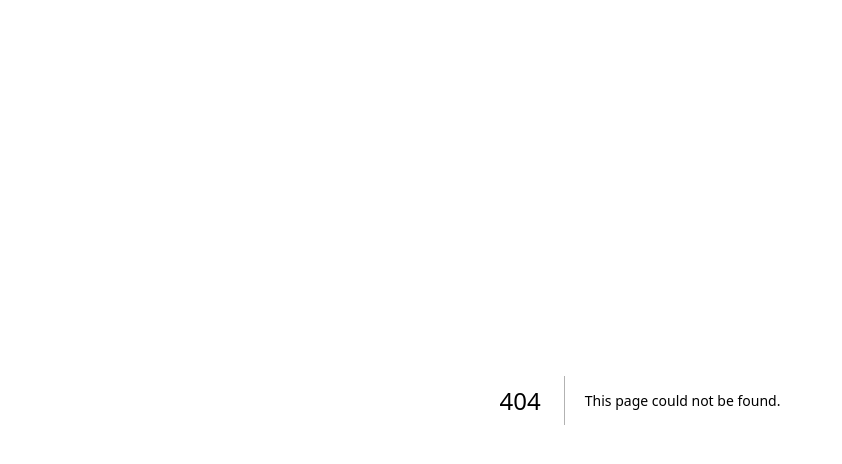
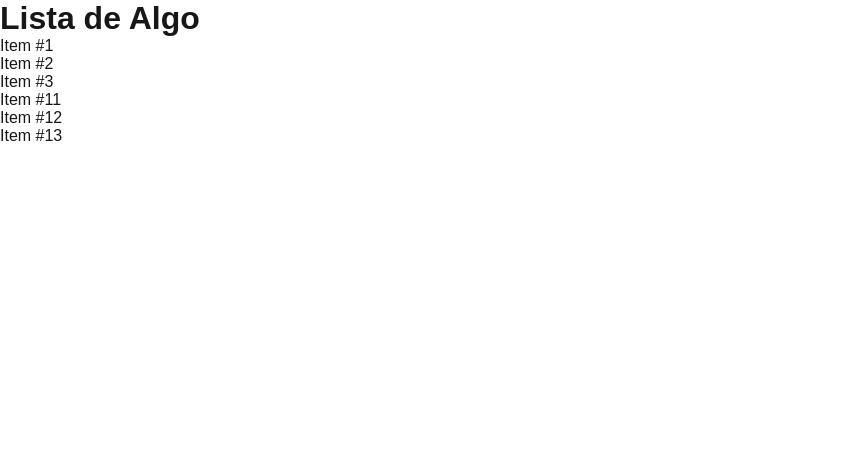
Before and after one commit to brunotoshiaki/nextjs, a Next.js app in the folder exercicios/: page /basicos/componenteComFilho in a window 1280 px wide. Before the commit this address had no page. Shown: the top 464 px of the page, without its empty margins (0-842 px from the left). Built offline with nearby package versions, Linux system fonts and the light colour scheme.

Commit message:
Props children

```diff
--- /dev/null
+++ b/exercicios/components/Item.jsx
@@ -0,0 +1,5 @@
+export default function Item(props) {
+    return (
+        <li>{props.conteudo}</li>
+    )
+}
--- /dev/null
+++ b/exercicios/components/Lista.jsx
@@ -0,0 +1,13 @@
+export default function Lista(props) {
+    return (
+        <div>
+            <h1>Lista de Algo</h1>
+            <ul style={{
+                listStyle: 'none',
+                padding: '0',
+            }}>
+                {props.children}
+            </ul>
+        </div>
+    )
+}
--- /dev/null
+++ b/exercicios/pages/basicos/componenteComFilho.jsx
@@ -0,0 +1,17 @@
+import Lista from "../../components/Lista";
+import Item from "../../components/Item";
+
+export default function componenteComFilho(){
+    return(
+        <div>
+          <Lista>
+              <Item conteudo={"Item #1"}/>
+              <Item conteudo={"Item #2"}/>
+              <Item conteudo={"Item #3"}/>
+              <Item conteudo={"Item #11"}/>
+              <Item conteudo={"Item #12"}/>
+              <Item conteudo={"Item #13"}/>
+          </Lista>
+        </div>
+    )
+}
```
